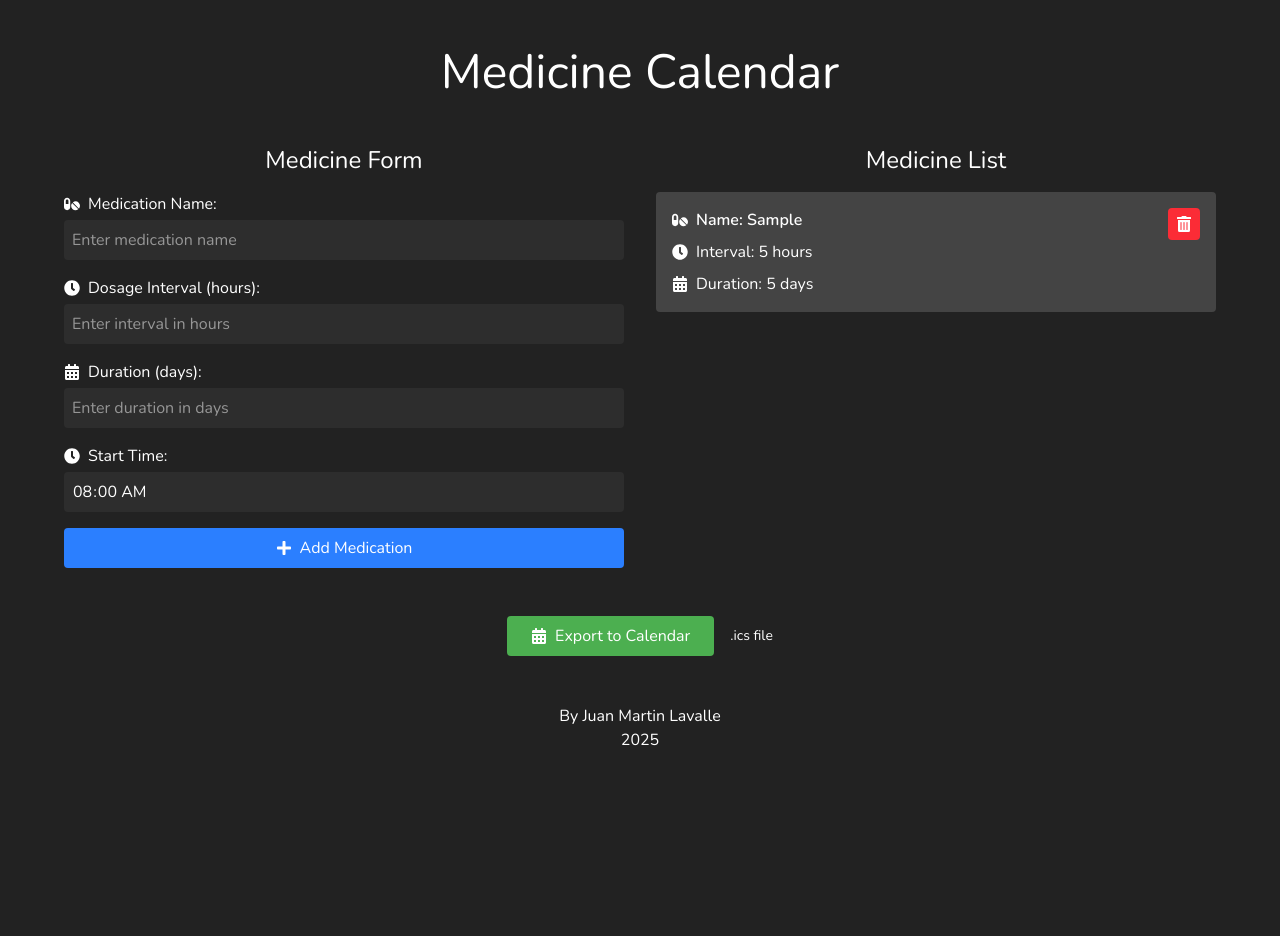
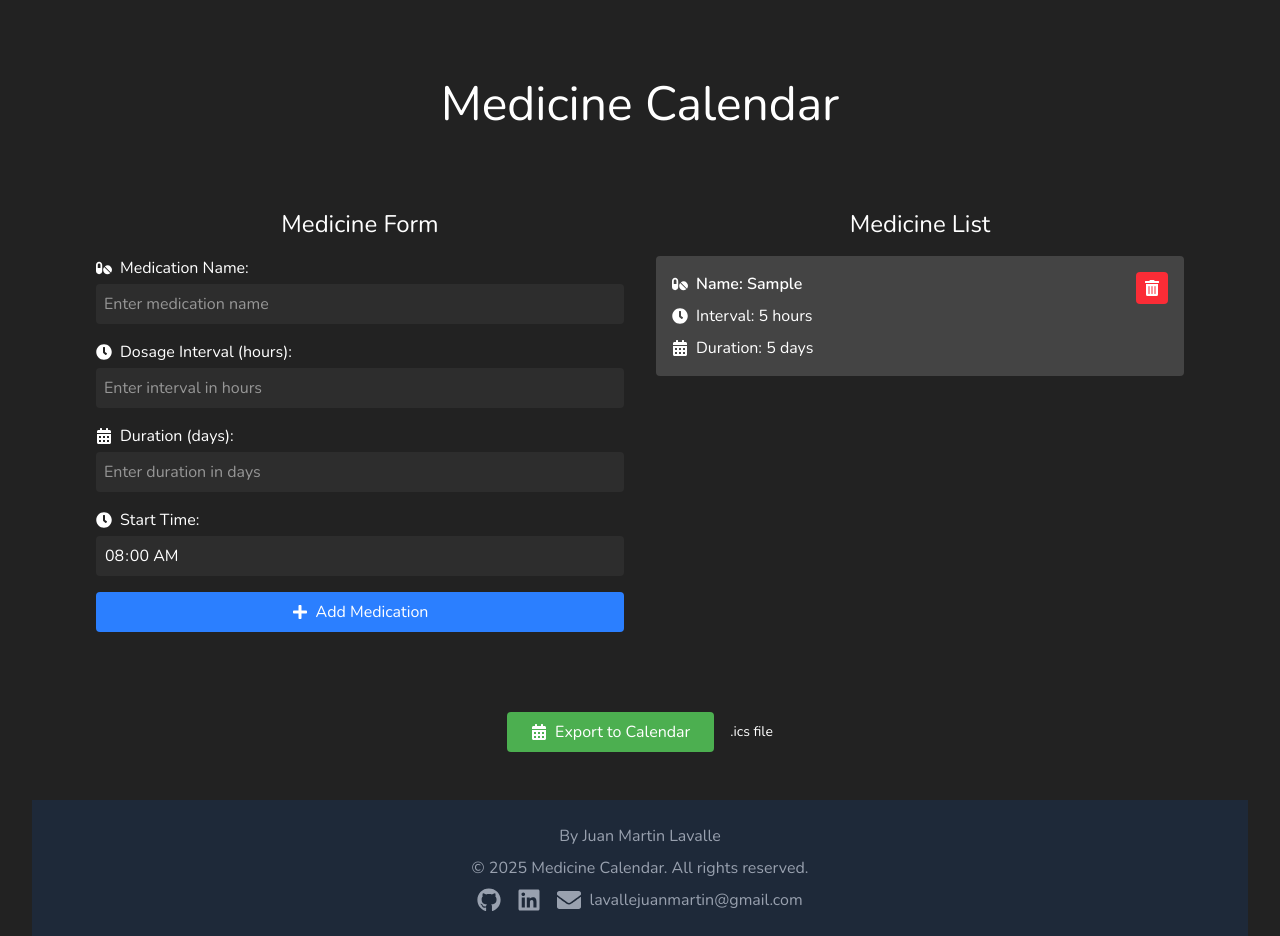
Before and after one commit to Juanmartin19l/medicine-calendar, a React (Vite) app: page / in a window 1280 px wide. Both pictures are taken after typing "Sample", "5", "5" into the empty fields and a click on the button "Add Medication". Before the commit the page ends 800 px from the top, so only its background shows below. Built offline with nearby package versions, Linux system fonts and the light colour scheme.

Commit message:
Update Readme.MD to include animations and improve the footer with links to social networks. Implement animations in the components of the list and the medication form.

```diff
--- a/src/components/Export.jsx
+++ b/src/components/Export.jsx
@@ -1,11 +1,12 @@
 import { FaCalendarAlt } from "react-icons/fa";
+import { motion } from "framer-motion";
 
 export function Export({ medicines, exportToCalendar }) {
   const isDisabled = medicines.length === 0;
 
   return (
-    <div className="mt-12 max-w-6xl mx-auto flex items-center justify-center">
-      <button
+    <div className="mt-12 max-w-6xl mx-auto flex flex-col sm:flex-row items-center justify-center">
+      <motion.button
         className={`px-6 py-2 rounded flex items-center gap-2 ${
           isDisabled
             ? "bg-gray-500 cursor-not-allowed"
@@ -13,10 +14,12 @@ export function Export({ medicines, exportToCalendar }) {
         }`}
         onClick={() => !isDisabled && exportToCalendar(medicines)}
         disabled={isDisabled}
+        whileHover={{ scale: 1.1 }}
+        whileTap={{ scale: 0.9 }}
       >
         <FaCalendarAlt /> Export to Calendar
-      </button>
-      <span className="text-sm ml-4">.ics file</span>
+      </motion.button>
+      <span className="text-sm mt-4 sm:mt-0 sm:ml-4">.ics file</span>
     </div>
   );
 }
--- a/src/components/Footer.jsx
+++ b/src/components/Footer.jsx
@@ -1,8 +1,37 @@
+import { FaGithub, FaLinkedin, FaEnvelope } from "react-icons/fa";
+
 export function Footer() {
   return (
-    <footer className="text-center mt-12">
-      <p>By Juan Martin Lavalle</p>
-      <p>2025</p>
+    <footer className="bg-gray-800 text-gray-400 py-6 mt-12">
+      <div className="container mx-auto text-center">
+        <p className="mb-2">By Juan Martin Lavalle</p>
+        <p className="mb-2">© 2025 Medicine Calendar. All rights reserved.</p>
+        <div className="flex justify-center space-x-4">
+          <a
+            href="https://github.com/Juanmartin19l"
+            target="_blank"
+            rel="noopener noreferrer"
+            className="hover:text-white"
+          >
+            <FaGithub size={24} />
+          </a>
+          <a
+            href="https://www.linkedin.com/in/juan-mart%C3%ADn-lavalle/"
+            target="_blank"
+            rel="noopener noreferrer"
+            className="hover:text-white"
+          >
+            <FaLinkedin size={24} />
+          </a>
+          <a
+            href="mailto:lavallejuanmartin@gmail.com"
+            className="hover:text-white flex items-center gap-2"
+          >
+            <FaEnvelope size={24} />
+            <span>lavallejuanmartin@gmail.com</span>
+          </a>
+        </div>
+      </div>
     </footer>
   );
 }
--- a/src/components/MedicineForm.jsx
+++ b/src/components/MedicineForm.jsx
@@ -1,6 +1,6 @@
-import { useState, useEffect, useRef } from "react";
+import { useState, useRef } from "react";
 import { FaPills, FaClock, FaCalendarAlt, FaPlus } from "react-icons/fa";
-import { animate } from "motion";
+import { motion } from "framer-motion";
 
 export function MedicineForm({ onSubmit, existingMedicines }) {
   const [medicine, setMedicine] = useState("");
@@ -9,19 +9,6 @@ export function MedicineForm({ onSubmit, existingMedicines }) {
   const [startTime, setStartTime] = useState("08:00");
   const [errors, setErrors] = useState({});
   const formRef = useRef(null);
-
-  useEffect(() => {
-    if (formRef.current) {
-      animate(
-        formRef.current,
-        {
-          opacity: [0, 1],
-          transform: ["translateY(-20px)", "translateY(0)"],
-        },
-        { duration: 0.5 }
-      );
-    }
-  }, []);
 
   const validateForm = () => {
     const newErrors = {};
@@ -161,12 +148,14 @@ export function MedicineForm({ onSubmit, existingMedicines }) {
           />
         </div>
 
-        <button
+        <motion.button
           type="submit"
-          className="w-full bg-blue-500 hover:bg-blue-600 text-white rounded p-2 flex items-center justify-center gap-2"
+          className="w-full bg-blue-500 hover:bg-blue-600 text-white rounded p-2 flex items-center justify-center gap-2 transition-colors duration-300"
+          whileHover={{ scale: 1.05 }}
+          whileTap={{ scale: 0.95 }}
         >
           <FaPlus /> Add Medication
-        </button>
+        </motion.button>
       </form>
     </div>
   );
--- a/src/components/MedicineList.jsx
+++ b/src/components/MedicineList.jsx
@@ -1,12 +1,12 @@
 import { FaTrashAlt, FaPills, FaClock, FaCalendarAlt } from "react-icons/fa";
-import { animate, stagger } from "motion";
+import { motion, AnimatePresence } from "framer-motion";
 
 export function MedicineList({ medicines, onDelete }) {
   return (
     <div>
       <h2 className="text-2xl mb-4 text-center">Medicine List</h2>
       {medicines.length === 0 ? (
-        <div className="text-center text-gray-500">
+        <div className="flex items-center justify-center md:h-80 text-center text-gray-500">
           No medications added yet. Please add some medications to see them
           listed here.
         </div>
@@ -17,22 +17,15 @@ export function MedicineList({ medicines, onDelete }) {
           }`}
           style={{ scrollbarGutter: "stable" }}
         >
+          <AnimatePresence>
             {medicines.map((med, index) => (
-            <div
+              <motion.div
                 key={index}
                 className="bg-[#444444] p-4 rounded"
-              ref={(el) => {
-                if (el) {
-                  animate(
-                    el,
-                    {
-                      opacity: [0, 1],
-                      transform: ["translateY(20px)", "translateY(0)"],
-                    },
-                    { duration: 0.3, delay: stagger(0.1)[index] }
-                  );
-                }
-              }}
+                initial={{ opacity: 0, y: 20 }}
+                animate={{ opacity: 1, y: 0 }}
+                exit={{ opacity: 0, y: -20 }}
+                transition={{ duration: 0.3 }}
               >
                 <div className="flex justify-between items-start">
                   <div>
@@ -56,8 +49,9 @@ export function MedicineList({ medicines, onDelete }) {
                     <FaTrashAlt />
                   </button>
                 </div>
-            </div>
+              </motion.div>
             ))}
+          </AnimatePresence>
         </div>
       )}
     </div>
--- a/src/index.css
+++ b/src/index.css
@@ -5,16 +5,6 @@
   font-optical-sizing: auto;
   font-weight: 400;
   font-style: normal;
-
-  line-height: 1.5;
-  font-weight: 400;
-
-  color: rgb(255, 255, 255);
-  background-color: #222222;
-  font-synthesis: none;
-  text-rendering: optimizeLegibility;
-  -webkit-font-smoothing: antialiased;
-  -moz-osx-font-smoothing: grayscale;
 }
 
 /* Estilos específicos para el input de tipo time */
--- a/src/pages/MedicinePage.jsx
+++ b/src/pages/MedicinePage.jsx
@@ -1,4 +1,5 @@
 import { useEffect, useState } from "react";
+import { motion } from "framer-motion";
 import { MedicineForm } from "../components/MedicineForm";
 import { MedicineList } from "../components/MedicineList";
 import { exportToCalendar } from "../utils/CalendarExporter";
@@ -33,18 +34,37 @@ export function MedicinePage() {
   };
 
   return (
-    <div className="min-h-screen bg-[#222222] text-white p-8page">
+    <div className="min-h-screen bg-[#222222] text-white p-8 pb-0">
       <h1 className="text-5xl font-light text-center mb-12 pt-12">
         Medicine Calendar
       </h1>
-      <div className="grid md:grid-cols-2 gap-8 max-w-6xl mx-auto">
+      <div className="grid md:grid-cols-2 gap-8 max-w-6xl mx-auto sm:p-8">
+        <motion.div
+          initial={{ opacity: 0, y: 20 }}
+          animate={{ opacity: 1, y: 0 }}
+          transition={{ duration: 0.5 }}
+        >
           <MedicineForm
             onSubmit={handleAddMedicine}
             existingMedicines={medicines}
           />
+        </motion.div>
+        <div className="border-t border-gray-600 my-4 md:hidden"></div>
+        <motion.div
+          initial={{ opacity: 0, y: 20 }}
+          animate={{ opacity: 1, y: 0 }}
+          transition={{ duration: 0.5, delay: 0.2 }}
+        >
           <MedicineList medicines={medicines} onDelete={handleDeleteMedicine} />
+        </motion.div>
       </div>
+      <motion.div
+        initial={{ opacity: 0, y: 20 }}
+        animate={{ opacity: 1, y: 0 }}
+        transition={{ duration: 0.5, delay: 0.4 }}
+      >
         <Export medicines={medicines} exportToCalendar={exportToCalendar} />
+      </motion.div>
 
       <Footer />
     </div>
```
Also changed, not shown: 1 other file (tests, documents, lock files or other folders). Lines whose indentation alone changed are shown as unchanged.
